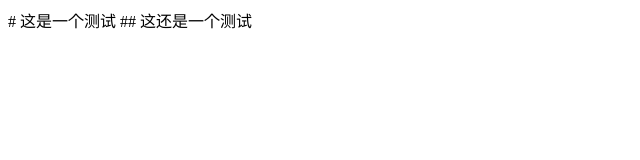
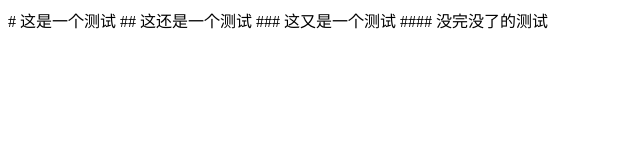
Before and after one commit to luodanshibing/luodanshibing.test, a plain HTML site: page index.html in a window 1280 px wide. Shown: the whole page, without its empty margins (0-640 px from the left). Drawn offline with Linux system fonts and the light colour scheme.

Commit message:
Update index.html

```diff
--- a/index.html
+++ b/index.html
@@ -8,5 +8,7 @@
 <body>
   # 这是一个测试
   ## 这还是一个测试
+  ### 这又是一个测试
+  #### 没完没了的测试
 </body>
 </html>
```
